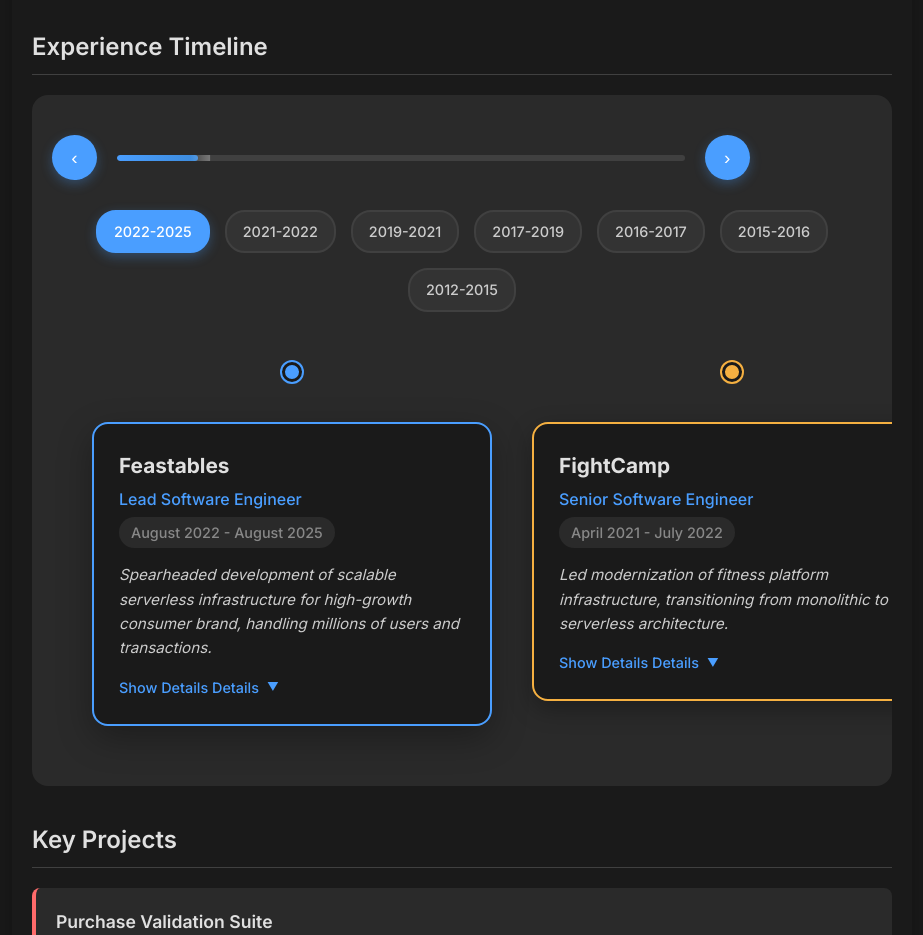
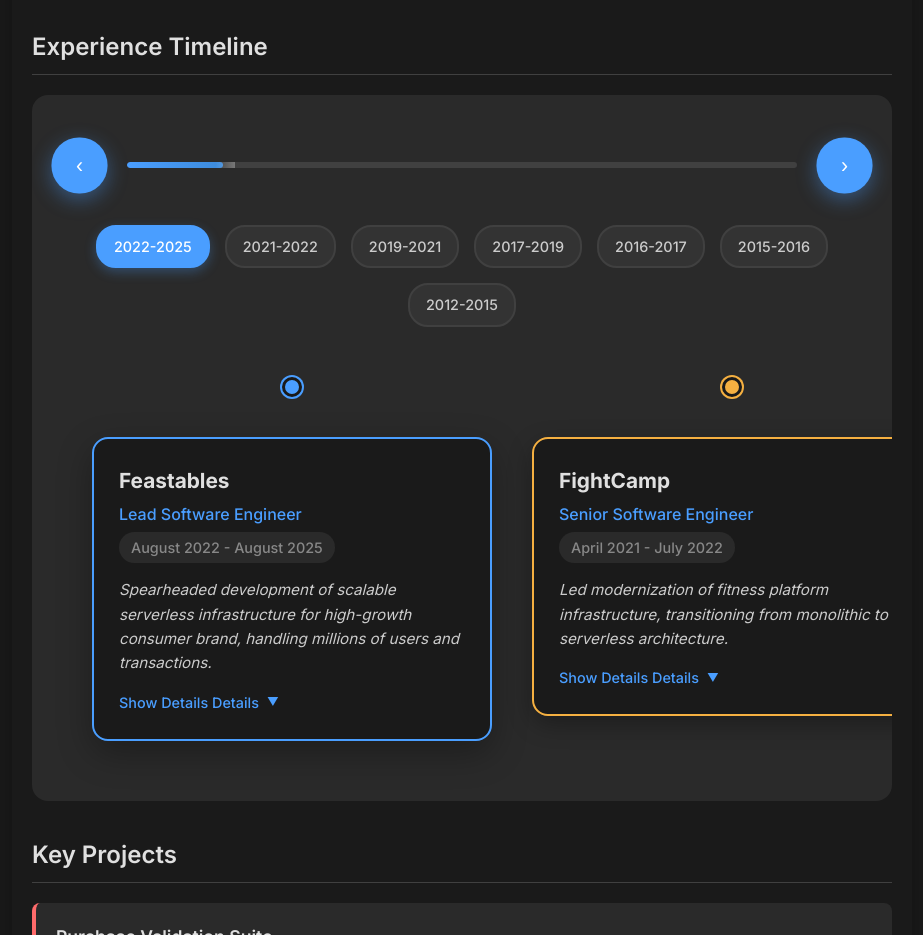
Before and after one commit to jordmax12/jordmax12.github.io, a plain HTML site: page index.html in a window 1280 px wide. Shown: the part 900-1835 px from the top of the page, without its empty margins (178-1101 px from the left). Drawn offline with nearby package versions, Linux system fonts and the light colour scheme.

Commit message:
completely fixed arrow timeline positioning

```diff
--- a/script.js
+++ b/script.js
@@ -104,14 +104,22 @@
         updateBackToLatestButton(index);
     }
 
-    // Update back to latest button visibility
+    // Update back to latest button visibility and navigation expansion
     function updateBackToLatestButton(index) {
+        const timelineNav = document.querySelector('.timeline-nav');
+
         if (index === 0) {
             // Hide button when on the latest (first) position
             backToLatestBtn.classList.remove('visible');
+            // Expand navigation buttons on larger screens only
+            if (window.innerWidth > 768) {
+                timelineNav.classList.add('expanded');
+            }
         } else {
             // Show button when not on the latest position
             backToLatestBtn.classList.add('visible');
+            // Remove expanded state
+            timelineNav.classList.remove('expanded');
         }
     }
 
@@ -228,6 +236,16 @@
     // Handle window resize
     window.addEventListener('resize', () => {
         updateTimeline(currentIndex, false);
+
+        // Update expanded state based on screen size
+        const timelineNav = document.querySelector('.timeline-nav');
+        if (window.innerWidth <= 768) {
+            // Remove expanded state on mobile/tablet
+            timelineNav.classList.remove('expanded');
+        } else if (currentIndex === 0) {
+            // Re-add expanded state on desktop if on first item
+            timelineNav.classList.add('expanded');
+        }
     });
 
     // Timeline container entrance animation
--- a/styles.css
+++ b/styles.css
@@ -298,6 +298,17 @@
     gap: 20px;
     margin-bottom: 30px;
     padding: 0 20px;
+    position: relative;
+    min-height: 60px; /* Ensure consistent height */
+}
+
+/* Adjust spacing when expanded to prevent overlap */
+@media (min-width: 769px) {
+    .timeline-nav.expanded {
+        gap: 0; /* Remove gap, let justify-content handle spacing */
+        justify-content: space-between; /* Spread items across full width */
+        padding: 0 20px; /* Reduce padding to use more width */
+    }
 }
 
 .timeline-nav-btn {
@@ -312,8 +323,31 @@
     align-items: center;
     justify-content: center;
     font-size: 1.2em;
-    transition: all 0.3s ease;
+    transition: all 0.4s ease;
     box-shadow: 0 4px 12px rgba(74, 158, 255, 0.3);
+    position: relative;
+    z-index: 2;
+}
+
+/* Expanded state when Latest button is hidden - desktop only */
+@media (min-width: 769px) {
+    .timeline-nav.expanded .timeline-nav-btn {
+        width: 55px;
+        height: 55px;
+        font-size: 1.3em;
+        border-radius: 27px;
+        box-shadow: 0 6px 20px rgba(74, 158, 255, 0.4);
+        transform: scale(1.02);
+    }
+
+    .timeline-nav.expanded .timeline-nav-btn:hover {
+        transform: scale(1.12);
+    }
+
+    /* Ensure progress bar gets more space when expanded */
+    .timeline-nav.expanded .timeline-progress {
+        margin: 0 10px;
+    }
 }
 
 .timeline-nav-btn:hover {
@@ -337,23 +371,43 @@
     border-radius: 25px;
     padding: 8px 16px;
     cursor: pointer;
-    display: flex;
+    display: none; /* Completely hidden by default */
     align-items: center;
     gap: 6px;
     font-size: 0.9em;
     font-weight: 500;
-    transition: all 0.3s ease;
+    transition: all 0.4s cubic-bezier(0.4, 0, 0.2, 1);
     box-shadow: 0 4px 12px rgba(46, 204, 113, 0.3);
     opacity: 0;
-    transform: translateX(20px);
+    transform: translateX(30px) scale(0.8);
     pointer-events: none;
     margin-left: 15px;
+    z-index: 3;
+    flex-shrink: 0;
+    white-space: nowrap;
 }
 
 .back-to-latest.visible {
+    display: flex; /* Show when visible */
     opacity: 1;
-    transform: translateX(0);
+    transform: translateX(0) scale(1);
     pointer-events: all;
+}
+
+/* Progress bar expands when Latest button is hidden */
+.timeline-progress {
+    flex: 1;
+    height: 6px;
+    background: var(--border-light);
+    border-radius: 3px;
+    overflow: hidden;
+    position: relative;
+    transition: all 0.4s cubic-bezier(0.4, 0, 0.2, 1);
+}
+
+/* Expanded progress bar when Latest button is hidden */
+.timeline-nav.expanded .timeline-progress {
+    margin: 0 20px; /* Add margin on both sides to prevent bleeding into buttons */
 }
 
 .back-to-latest:hover {
@@ -380,14 +434,6 @@
     font-weight: 600;
 }
 
-.timeline-progress {
-    flex: 1;
-    height: 6px;
-    background: var(--border-light);
-    border-radius: 3px;
-    overflow: hidden;
-    position: relative;
-}
 
 .timeline-progress-bar {
     height: 100%;
```
